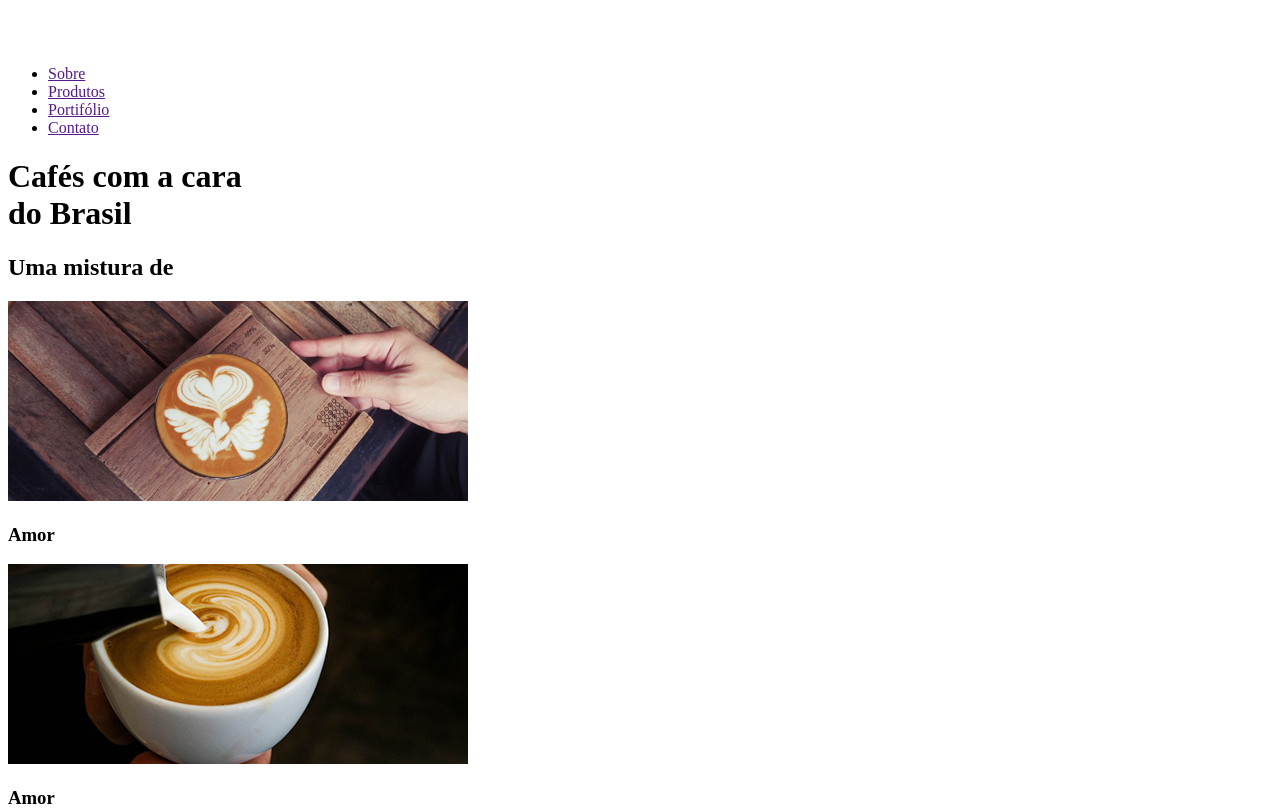
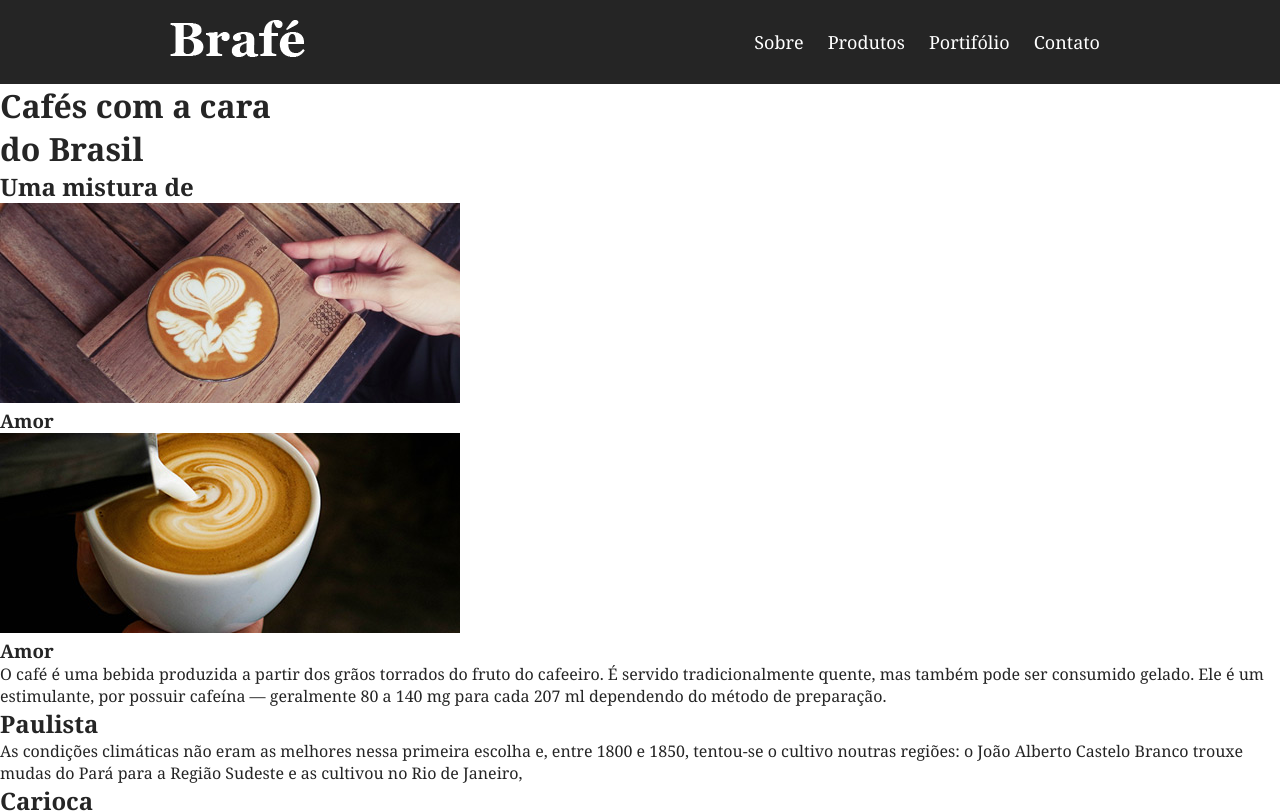
Before and after one commit to fernandoschuab/CursoOrigamid----CSS-avancado-posicionamento, a plain HTML site: page Projeto - Brafé/index.html in a window 1280 px wide. Shown: the top 812 px of the page. Drawn offline with Linux system fonts and the light colour scheme.

Commit message:
início css

```diff
--- a/Projeto - Brafé/css/style.css
+++ b/Projeto - Brafé/css/style.css
@@ -0,0 +1,46 @@
+/* Reset */
+body, h1,h2, h3, p,ul{
+padding: 0px;
+margin: 0px;
+}
+
+body{
+  font-family: Georgia, 'Times New Roman', Times, serif;
+  color: #252525;
+}
+/* Menu */
+.menu{
+  background: #252525;
+  padding: 20px 0;
+
+}
+.menu-container{
+  max-width: 960px;
+  margin: 0 auto;
+}
+.menu-container::after, .menu-container::before{
+  content: '';
+  display: table;
+  clear: both;
+}
+a.menu-logo{
+display: block;
+float: left;
+margin-left: 10px;
+}
+
+.menu-nav{
+float: right;margin-right: 10px;
+}
+.menu-nav li{
+  display: inline-block;
+  }
+
+  .menu-nav a{
+    display: block;
+    padding: 10px;
+    text-decoration: none;
+    color: #fff;
+    font-size: 1.125em;
+
+  }
--- a/Projeto - Brafé/index.html
+++ b/Projeto - Brafé/index.html
@@ -9,18 +9,19 @@
 </head>
 
 <body>
-    <header>
-        <div>
-            <a href=""><img src="img/brafe.png" alt="Brafé"></a>
-        </div>
-        <nav>
+    <header class="menu">
+        <div class="menu-container">
+        <a href="" class="menu-logo"><img src="img/brafe.png" alt="Brafé"></a>
+        <nav  class="menu-nav">
             <ul>
                 <li><a href=""> Sobre</a></li>
                 <li><a href=""> Produtos</a></li>
                 <li><a href=""> Portifólio</a></li>
                 <li><a href=""> Contato</a></li>
+
             </ul>
         </nav>
+    </div>
     </header>
 
     <main>
```
